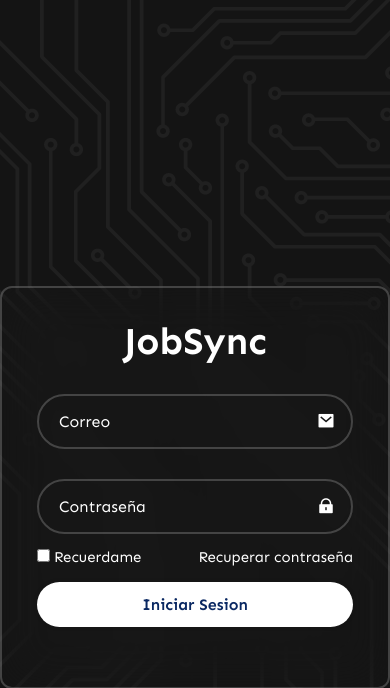
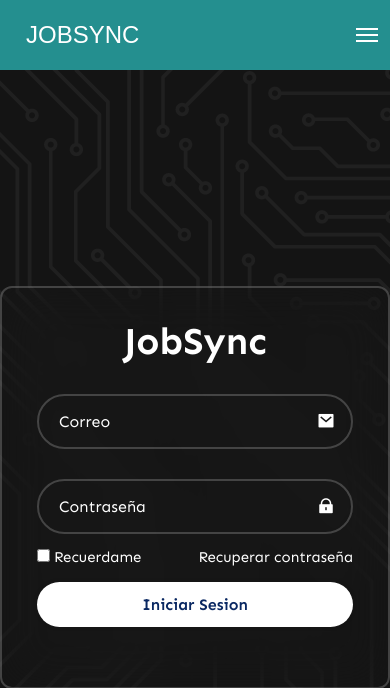
Before and after one commit to ErrorCute/JobSync, a Django app: template JobSync/JobSyncApp/templates/login.html in a window 390 px wide. Shown: the top 688 px of the page. Run offline with Django 4.2, Linux system fonts and the light colour scheme; the template is opened without the code that fills it, so the values that code supplies are empty.

Commit message:
Navbar agregado

```diff
--- a/JobSync/JobSyncApp/static/css/estilo.css
+++ b/JobSync/JobSyncApp/static/css/estilo.css
@@ -78,7 +78,7 @@ input::placeholder{
 .remember a{
     color: #fff;
 }
-.remember a::hover{
+.remember a:hover{
     text-decoration: underline;
 }
 
@@ -95,3 +95,186 @@ input::placeholder{
     cursor: pointer;
     margin-bottom: 30px;
 }
+/*
+    Aqui comienza el css de la navbar
+*/
+.navbar-container {
+    display: flex;
+    justify-content: space-between;
+    padding: 0 2rem;
+    height: 70px;
+    align-items: center;
+    background: #248f8f;
+    color: #fff;
+    position:fixed;
+    top:0;
+    width: 100%;
+  }
+
+  .navbar-container .logo-container a {
+    font-size: 1.5rem;
+    text-transform: uppercase;
+    cursor: pointer;
+    color: #fff;
+    font-weight: 500;
+    font-family: 'Kanit', sans-serif;
+  }
+  .logo-container {
+    display: flex;
+    align-items: center;
+  }
+
+  .navbar-container .nav-items {
+    display: flex;
+    list-style-type: none;
+    gap: 3rem;
+    align-items: center;
+  }
+
+  .navbar-container .nav-items .nav-link a {
+    color: #fff;
+    transition: 0.2s;
+    -webkit-transition: 0.2s;
+    -moz-transition: 0.2s;
+    -ms-transition: 0.2s;
+    -o-transition: 0.2s;
+    padding: 10px;
+    text-transform: uppercase;
+  }
+
+  .navbar-container .nav-items .nav-link:after {
+    display: block;
+    content: "";
+    border-top: 2px solid rgb(60, 179, 133);
+    transform: scaleX(0);
+    -webkit-transform: scaleX(0);
+    -moz-transform: scaleX(0);
+    -ms-transform: scaleX(0);
+    -o-transform: scaleX(0);
+    transition: transform 250ms ease-in-out;
+    -webkit-transition: transform 250ms ease-in-out;
+    -moz-transition: transform 250ms ease-in-out;
+    -ms-transition: transform 250ms ease-in-out;
+    -o-transition: transform 250ms ease-in-out;
+  }
+
+  .navbar-container .nav-items .nav-link:hover:after {
+    transform: scaleX(1);
+    -webkit-transform: scaleX(1);
+    -moz-transform: scaleX(1);
+    -ms-transform: scaleX(1);
+    -o-transform: scaleX(1);
+  }
+
+  .navbar-container .nav-items .nav-link a:hover {
+    filter: brightness(80%);
+    -webkit-filter: brightness(80%);
+  }
+
+  .navbar-container .nav-items .login-register {
+    display: flex;
+    flex-direction: row;
+    gap: 1rem;
+  }
+
+  .navbar-container .nav-items .login-register .button {
+    color: #fff;
+    border: 2px solid rgb(16, 167, 124);
+    padding: 5px 20px;
+    border-radius:3px ;
+    -webkit-border-radius:3px ;
+    -moz-border-radius:3px ;
+    -ms-border-radius:3px ;
+    -o-border-radius:3px;
+    text-transform: uppercase;
+    transition: all ease-in 0.3s;
+    -webkit-transition: all ease-in 0.3s;
+    -moz-transition: all ease-in 0.3s;
+    -ms-transition: all ease-in 0.3s;
+    -o-transition: all ease-in 0.3s;
+  }
+
+  .navbar-container .nav-items .login-register .button:hover {
+    background: rgb(33, 200, 175);
+  }
+
+  .main {
+    min-height: 100vh;
+    display: flex;
+    justify-content: center;
+    align-items: center;
+    color: #fff;
+    font-size: 3rem;
+    padding: 1rem;
+    text-align: center;
+  }
+
+
+  @media(max-width: 1000px) {
+    .navbar-container {
+        padding: 0 1rem;
+    }
+
+    .navbar-container .nav-items {
+        gap: 0.1rem;
+    }
+
+    .navbar-container .nav-items .nav-link a, .navbar-container .nav-items .login-register .button {
+        font-size: 0.9rem;
+    }
+
+  }
+
+  @media(max-width: 700px) {
+    .navbar-container .nav-items {
+        flex-direction: column;
+        position: fixed;
+        top: 70px;
+        width: 100vw;
+        background: rgb(1, 77, 82);
+        padding: 1rem 0;
+        height: 100vh;
+        z-index: 99;
+        right: -100%;
+        transition: 0.2s ease-in;
+        -webkit-transition: 0.2s ease-in;
+        -moz-transition: 0.2s ease-in;
+        -ms-transition: 0.2s ease-in;
+        -o-transition: 0.2s ease-in;
+  }
+
+  .bars {
+    height: auto;
+    width: 22px;
+    cursor: pointer;
+  }
+
+  .bars .bar {
+    height: 2px;
+    width: 100%;
+    background: #fff;
+    margin: 4px;
+  }
+
+  .navbar-container .nav-items {
+    gap: 3rem;
+  }
+
+  .navbar-container .nav-items .login-register {
+    flex-direction: column;
+    gap: 2rem;
+    text-align: center;
+    width: 50%;
+  }
+
+  .navbar-container .nav-items .login-register .button {
+    padding: 1rem 0;
+  }
+
+  .main {
+    font-size: 2rem;
+  }
+  }
+  .navbar-container .nav-items.active {
+    right: 0;
+  }
--- a/JobSync/JobSyncApp/templates/login.html
+++ b/JobSync/JobSyncApp/templates/login.html
@@ -13,6 +13,23 @@
 </head>
 
 <body>
+    <navbar class="navbar-container">
+        <div class="logo-container" >
+            <a href=""><img src="" alt="" style="margin-top: 1px; margin-right: 10px;"></a>
+            <a href="">JobSync</a>
+        </div>
+        <div class="bars">
+          <div class="bar"></div>
+          <div class="bar"></div>
+          <div class="bar"></div>
+      </div>
+        <ul class="nav-items">
+            <li class="nav-link"><a href="">Inicio</a></li>
+            <li class="nav-link"><a href="">Sobre Nosotros</a></li>
+
+
+        </ul>
+    </navbar>
 
     <div class="content">
         <form action="">
```
